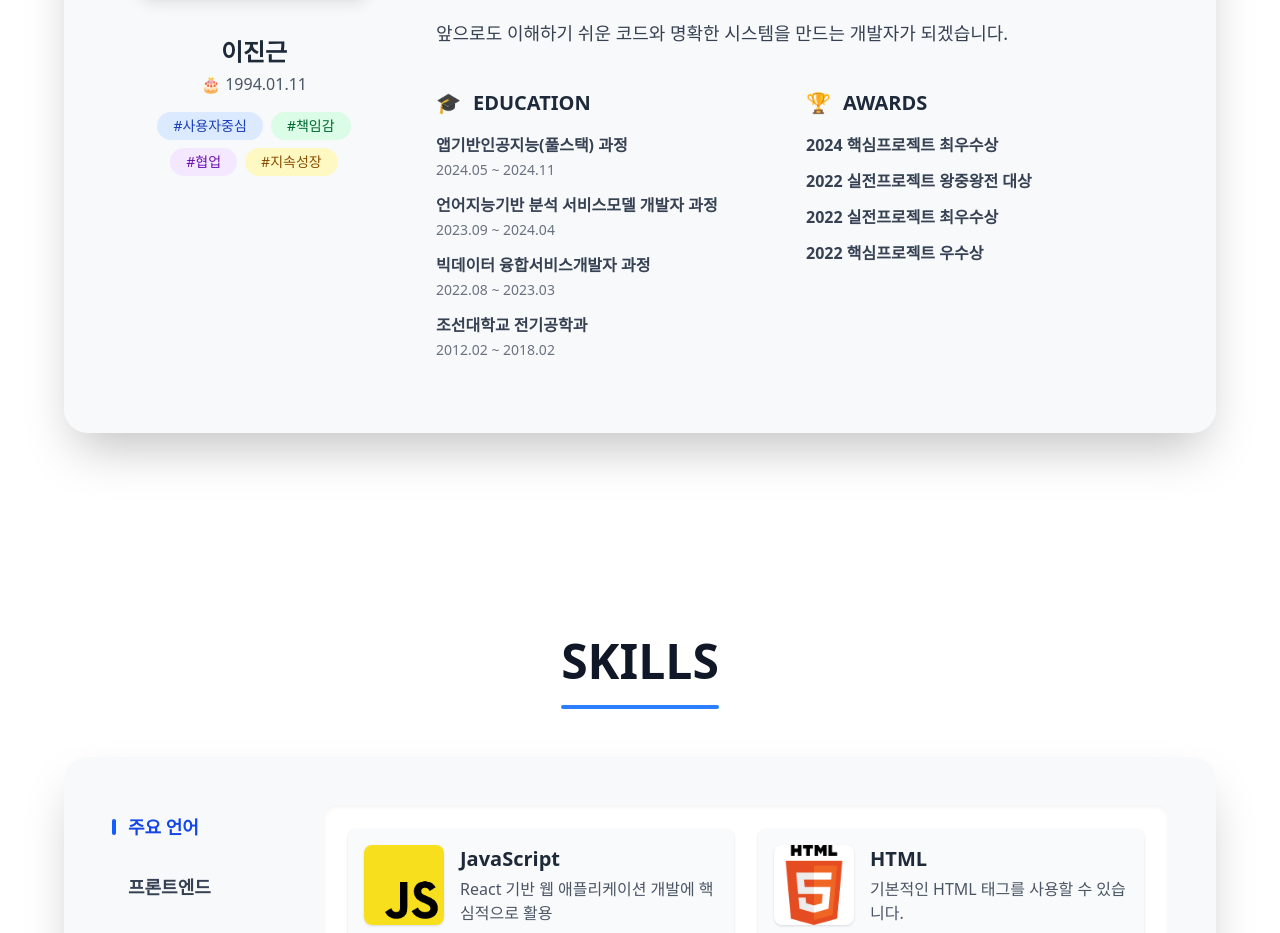
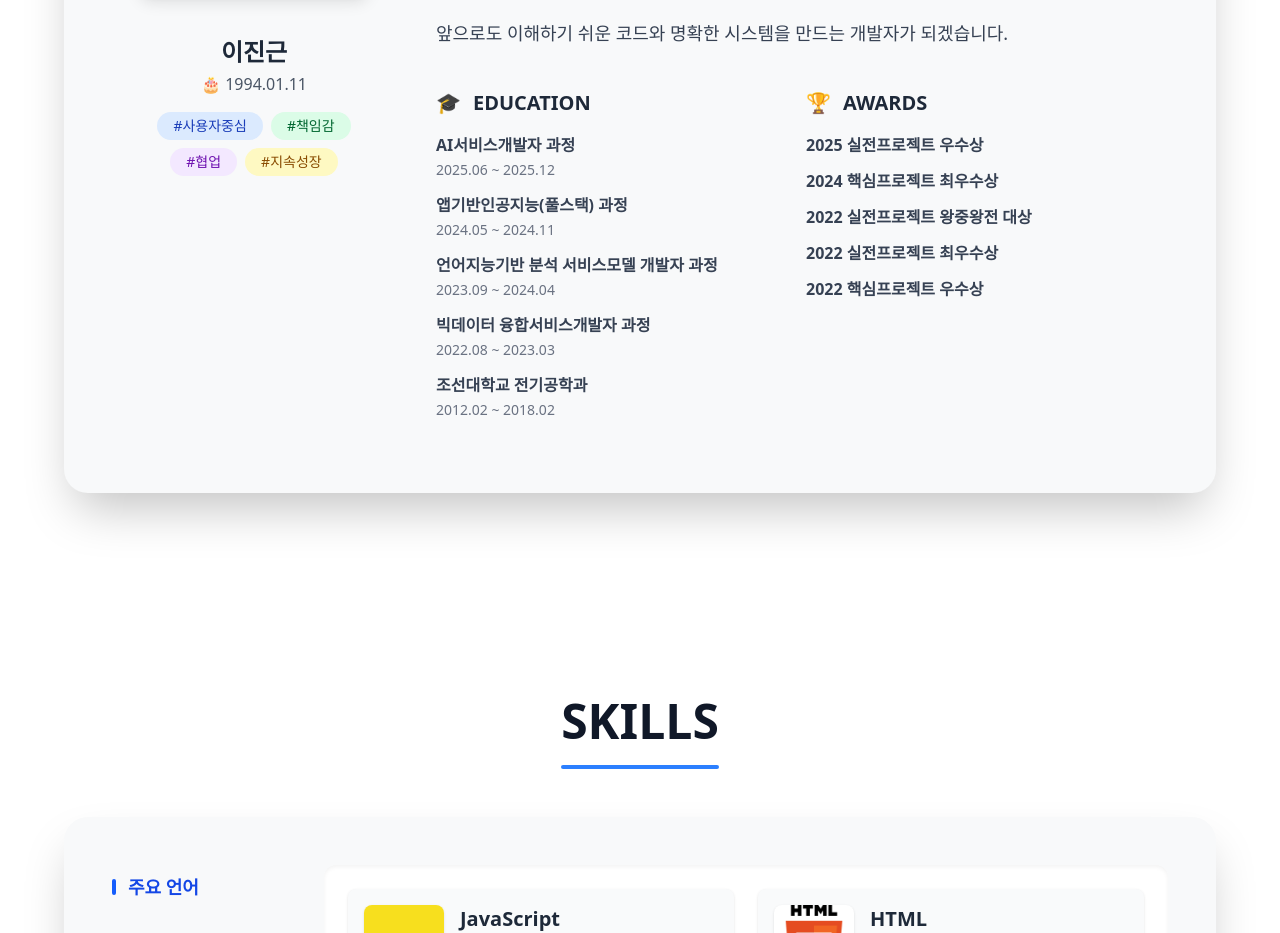
Before and after one commit to jingeunlee4559/myportfolio, a React (Vite) app: page / in a window 1280 px wide. Shown: the part 1300-2233 px from the top of the page. Built offline with nearby package versions, Linux system fonts and the light colour scheme; no server answers; the database is empty.

Commit message:
about add

```diff
--- a/src/pages/About.jsx
+++ b/src/pages/About.jsx
@@ -87,6 +87,15 @@ const About = () => {
                 EDUCATION
               </div>
               <ul className="text-base text-gray-700 space-y-3">
+                   <li>
+                  <span className="font-semibold">
+                    AI서비스개발자 과정
+                  </span>
+                  <br />
+                  <span className="text-gray-500 text-sm">
+                    2025.06 ~ 2025.12
+                  </span>
+                    </li>
                 <li>
                   <span className="font-semibold">
                     앱기반인공지능(풀스택) 과정
@@ -133,6 +142,11 @@ const About = () => {
                 AWARDS
               </div>
               <ul className="text-base text-gray-700 space-y-3">
+                  <li>
+                  <span className="font-semibold">
+                    2025 실전프로젝트 우수상
+                  </span>
+                </li>
                 <li>
                   <span className="font-semibold">
                     2024 핵심프로젝트 최우수상
```
